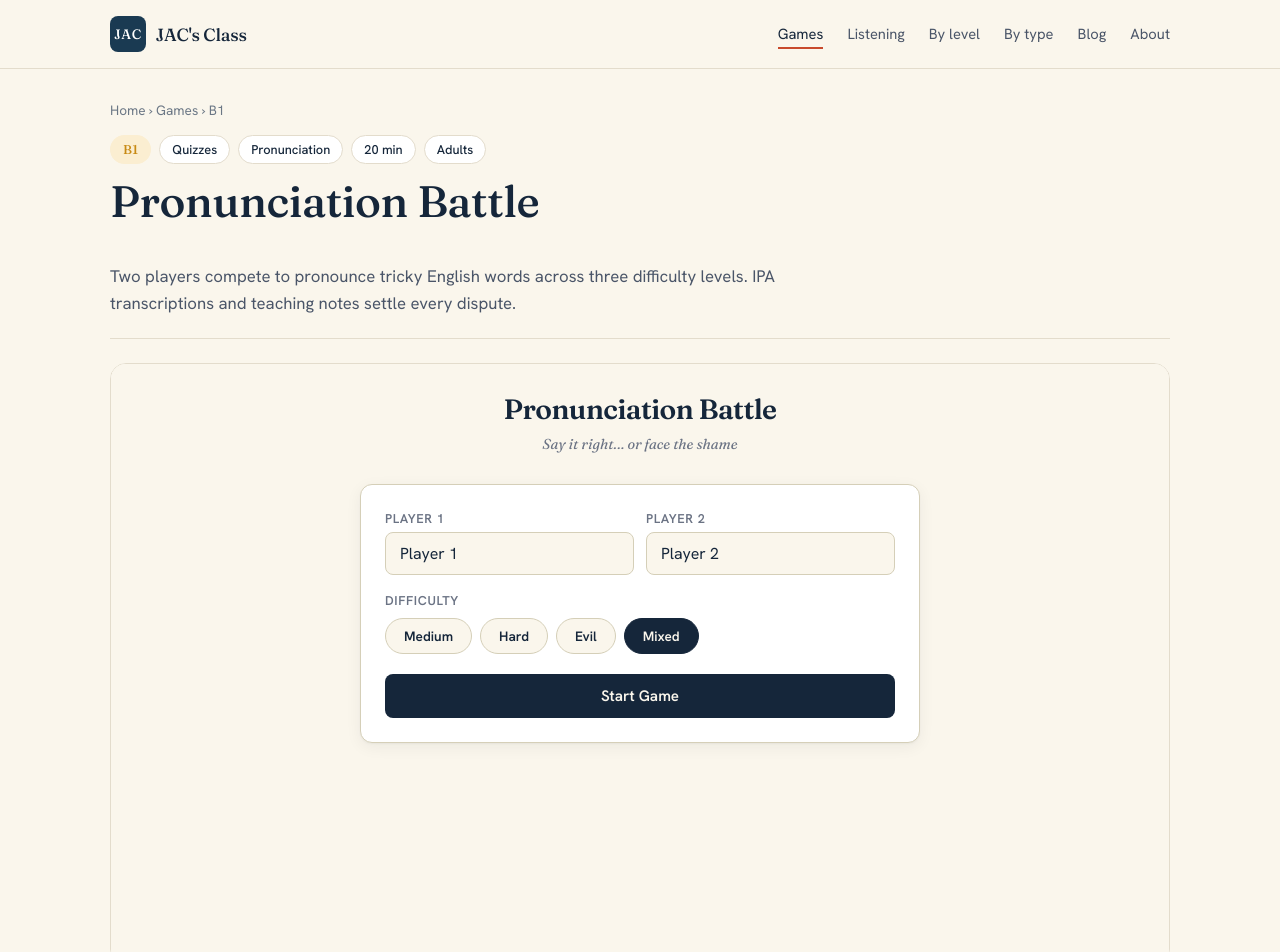
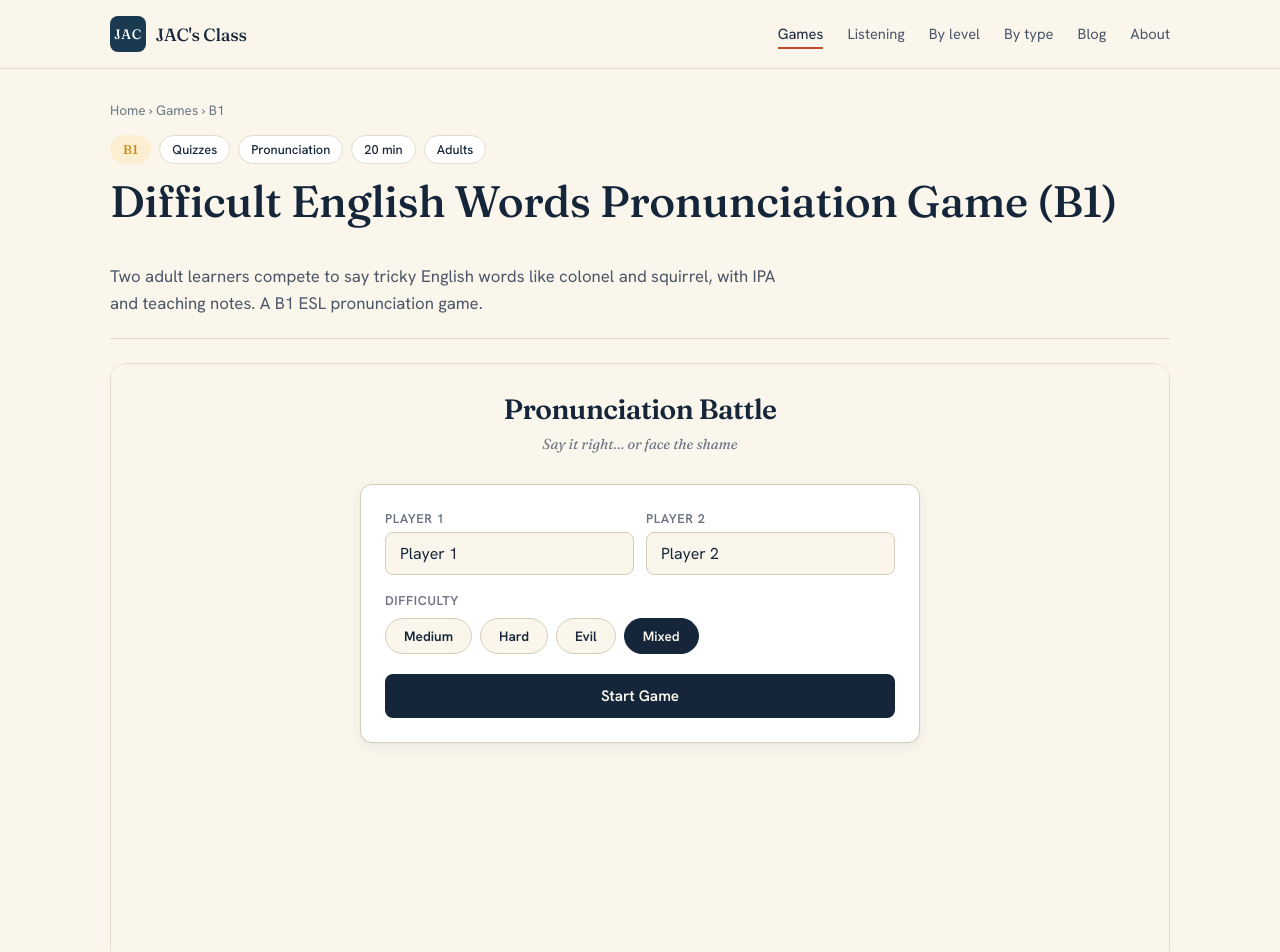
Before and after one commit to cameron2507-png/jaceslclass, an Astro site: page /games/pronunciation-battle in a window 1280 px wide. Shown: the top 952 px of the page. Built offline with nearby package versions, Linux system fonts and the light colour scheme; Astro itself is replaced by a stand-in of ours.

Commit message:
Improve title and description for SEO: pronunciation-battle.md

```diff
--- a/src/content/games/pronunciation-battle.md
+++ b/src/content/games/pronunciation-battle.md
@@ -1,6 +1,6 @@
 ---
-title: "Pronunciation Battle"
-description: "Two players compete to pronounce tricky English words across three difficulty levels. IPA transcriptions and teaching notes settle every dispute."
+title: "Difficult English Words Pronunciation Game (B1)"
+description: "Two adult learners compete to say tricky English words like colonel and squirrel, with IPA and teaching notes. A B1 ESL pronunciation game."
 level: B1
 type: Quizzes
 topic: "Pronunciation"
```
